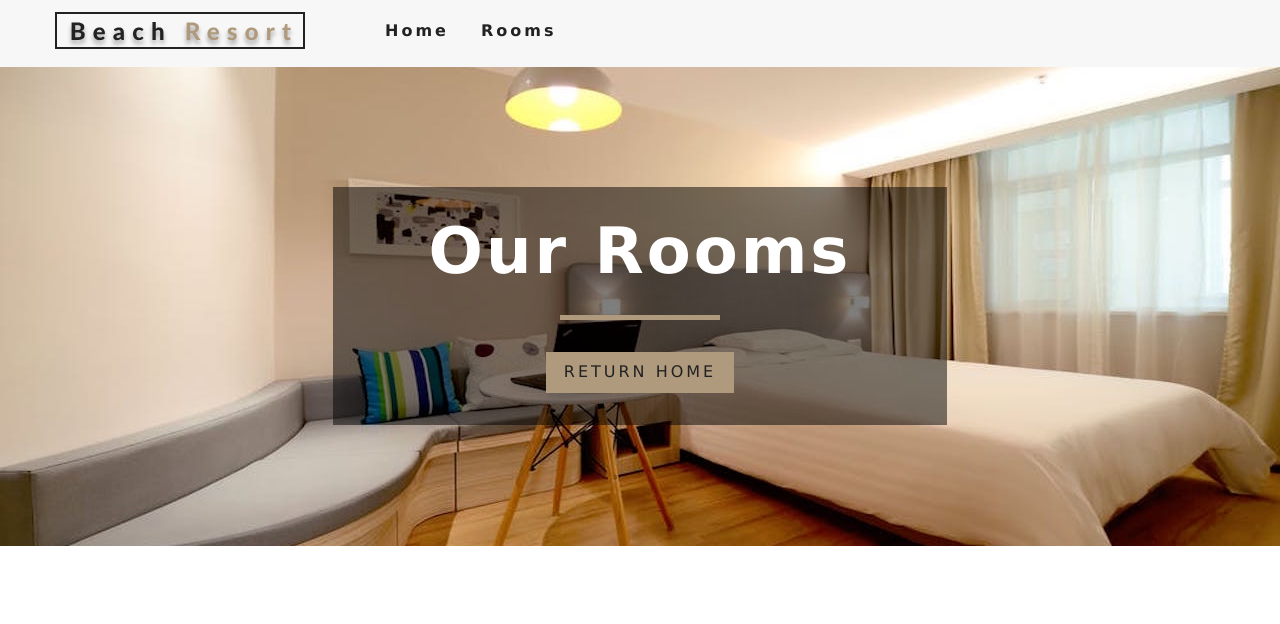
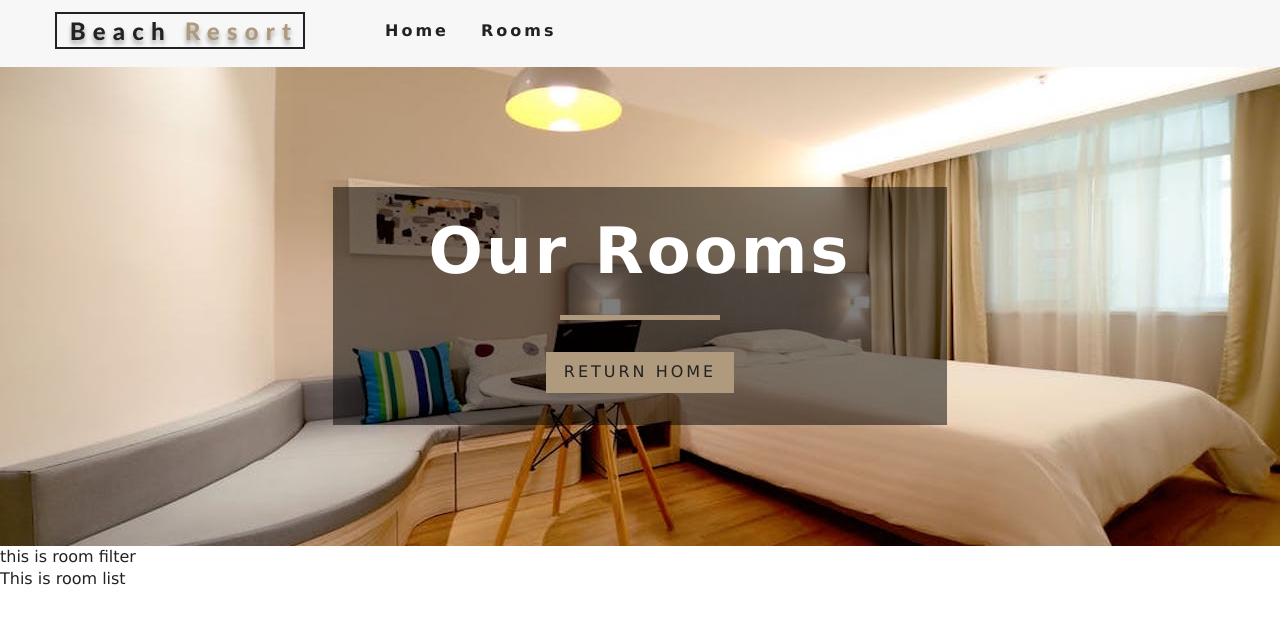
Before and after one commit to yoniakabecky/hotel-reservation-site, a React (Create React App) app: page /rooms in a window 1280 px wide. Shown: the top 624 px of the page. Built offline with nearby package versions, Linux system fonts and the light colour scheme.

Commit message:
Room Container

```diff
--- /dev/null
+++ b/src/components/RoomContainer.js
@@ -0,0 +1,47 @@
+import React from 'react';
+import RoomFilter from './RoomFilter';
+import RoomList from './RoomList';
+import {
+  // RoomConsumer,
+  withRoomConsumer
+} from '../context';
+import Loading from './Loading';
+
+const RoomContainer = ({ context }) => {
+  const {
+    loading, sortedRooms, rooms
+  } = context;
+
+  if (loading) { return <Loading /> }
+
+  return (
+    <div>
+      <RoomFilter rooms={rooms} />
+      <RoomList rooms={sortedRooms} />
+    </div>
+  );
+}
+
+export default withRoomConsumer(RoomContainer);
+
+// export default RoomContainer = () => {
+//   return (
+//     <RoomConsumer>
+//       {value => {
+//         const {
+//           loading, sortedRooms, rooms
+//         } = value;
+
+//         if (loading) { return <Loading /> }
+
+//         return (
+//           <div>
+//             hello from rooms container
+//             <RoomFilter rooms={rooms} />
+//             <RoomList rooms={sortedRooms} />
+//           </div>
+//         )
+//       }}
+//     </RoomConsumer>
+//   );
+// }
--- /dev/null
+++ b/src/components/RoomFilter.js
@@ -0,0 +1,16 @@
+import React from 'react';
+import PropTypes from 'prop-types';
+
+const RoomFilter = props => {
+  return (
+    <div>
+      this is room filter
+    </div>
+  );
+}
+
+RoomFilter.propTypes = {
+
+};
+
+export default RoomFilter;
--- /dev/null
+++ b/src/components/RoomList.js
@@ -0,0 +1,16 @@
+import React from 'react';
+import PropTypes from 'prop-types';
+
+const RoomList = props => {
+  return (
+    <div>
+      This is room list
+    </div>
+  );
+}
+
+RoomList.propTypes = {
+
+};
+
+export default RoomList;
--- a/src/context.js
+++ b/src/context.js
@@ -56,3 +56,11 @@ export default class RoomProvider extends Component {
 }
 
 export const RoomConsumer = RoomContext.Consumer;
+
+export function withRoomConsumer(Component) {
+  return function ConsumerWrapper(props) {
+    return <RoomConsumer>
+      {value => <Component {...props} context={value} />}
+    </RoomConsumer>
+  }
+}
--- a/src/pages/Rooms.js
+++ b/src/pages/Rooms.js
@@ -2,9 +2,11 @@ import React from 'react';
 import Hero from '../components/Hero';
 import Banner from '../components/Banner';
 import { Link } from 'react-router-dom';
+import RoomContainer from '../components/RoomContainer';
 
 const Rooms = () => {
   return (
+    <>
       <Hero hero="roomsHero">
         <Banner title="our rooms">
           <Link to="/" className="btn-primary">
@@ -12,6 +14,8 @@ const Rooms = () => {
           </Link>
         </Banner>
       </Hero>
+      <RoomContainer />
+    </>
   )
 }
 
```
Lines whose indentation alone changed are shown as unchanged.
